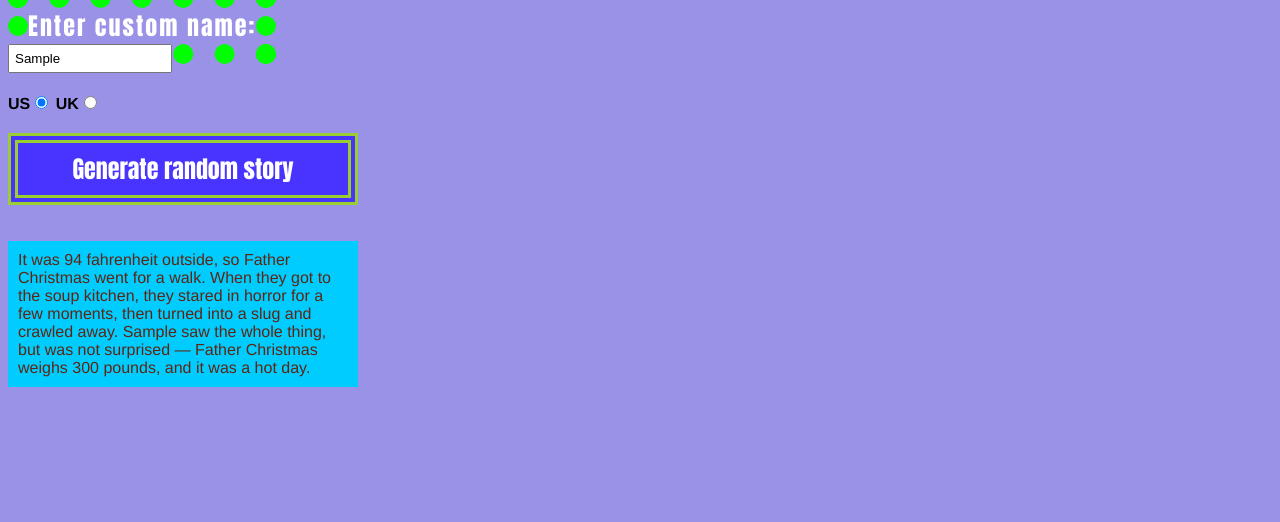
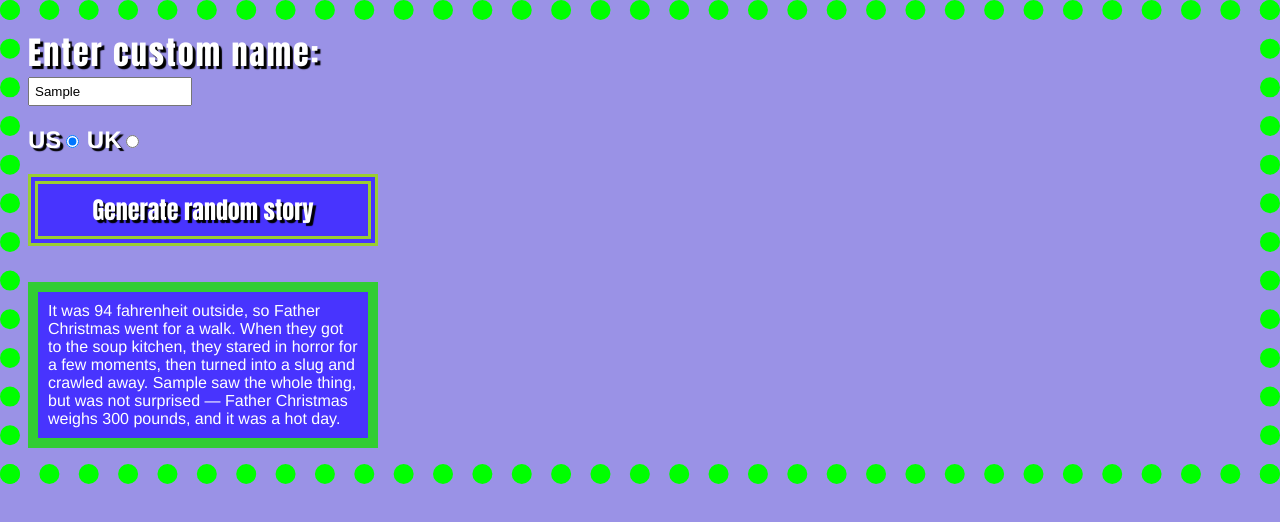
Before and after one commit to JalenMcC/IntroJavascriptCamp, a plain HTML site: page index.html in a window 1280 px wide. Both pictures are taken after typing "Sample" into the empty fields and a click on the button "Generate random story". Drawn offline with Linux system fonts and the light colour scheme.

Commit message:
Made it look somewhat nicer, removed other useless stuff

```diff
--- a/index.html
+++ b/index.html
@@ -11,6 +11,7 @@
 
     html {
         background-color: rgb(154, 146, 230);
+        border: 20px dotted lime;
     }
 
     body {
@@ -46,17 +47,28 @@
         font-size:x-large;
         border: 10px double yellowgreen;
         color: white;
+        text-shadow: 3px 3px 1px black;
     }
 
     #input {
         font-family:Impact, Haettenschweiler, 'Arial Narrow Bold', sans-serif;
+        font-size: xx-large;
+        color: white;
+        letter-spacing: 2px;
+        text-shadow: 3px 3px 1px black;
+    }
+
+    .story {
+        border:10px solid limegreen;
+        background: #4834fe;
+        color: white;
+    }
+
+    .dot {
         font-size: x-large;
         color: white;
-        letter-spacing: 2px;
-        border: 20px dotted lime;
+        text-shadow: 3px 3px 1px black;
     }
-
-
     </style>
   </head>
 
@@ -66,8 +78,8 @@
       <input id="customname" type="text" placeholder="">
     </div>
     <div>
-      <label for="us">US</label><input id="us" type="radio" name="ukus" value="us" checked>
-      <label for="uk">UK</label><input id="uk" type="radio" name="ukus" value="uk">
+      <label for="us" class="dot">US</label><input id="us" type="radio" name="ukus" value="us" checked>
+      <label for="uk" class="dot">UK</label><input id="uk" type="radio" name="ukus" value="uk">
     </div>
     <div>
       <button class="randomize" id="generate">Generate random story</button>
@@ -75,8 +87,6 @@
     <!-- Thanks a lot to Willy Aguirre for his help with the code for this assessment -->
     <p class="story"></p>
 
-    <!--<img src="images/RobotSketch.JPG"\>-->
-    <a class="try"></a>
     <script src="main.js"></script>
   </body>
 </html>
```
Also changed, not shown: main.js (+0 -51 lines), 1 other file.
